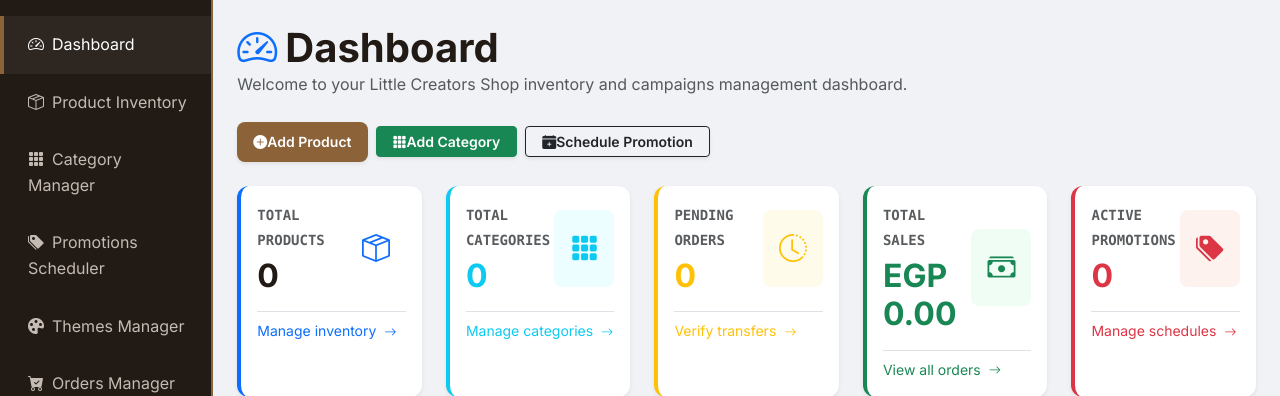
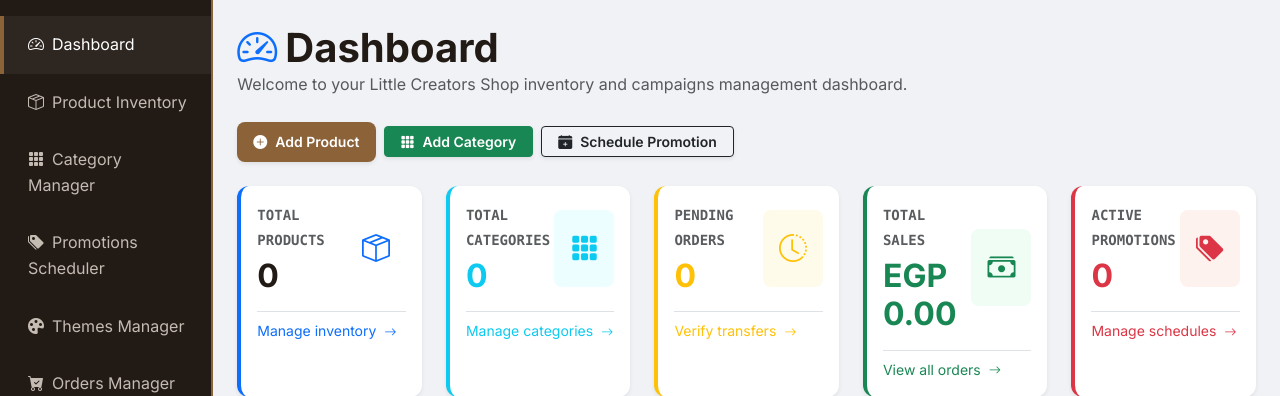
Before and after one commit to melkadi84/SoffianProject, a Django app: page /owners/ in a window 1280 px wide. Shown: the part 74-470 px from the top of the page. Run offline with Django 5.2, Linux system fonts and the light colour scheme; the visitor is signed in with stand-in values (Sample User, id 1); data comes from the database, SQL or seed files in the repository; data that the repository does not hold is empty; parts of the project's set-up code (start-up, migrations or seed data) failed here and were passed over; some libraries are stand-ins or nearby versions; some web fonts are replaced.

Commit message:
Fix template import load translate_tags in product_form.html and update dashboard button spacing

```diff
--- a/core/tests.py
+++ b/core/tests.py
@@ -466,3 +466,9 @@ class CraftsTestCase(TestCase):
         self.product.refresh_from_db()
         self.assertEqual(float(self.product.rating), 4.8)
         self.assertEqual(self.product.review_count, 150)
+
+        # Verify templates render successfully without syntax errors
+        response = self.client.get('/owners/products/create/')
+        self.assertEqual(response.status_code, 200)
+        response = self.client.get(f'/owners/products/edit/{self.product.id}/')
+        self.assertEqual(response.status_code, 200)
--- a/owners/templates/owners/dashboard.html
+++ b/owners/templates/owners/dashboard.html
@@ -10,14 +10,14 @@
         <p class="text-muted">Welcome to your Little Creators Shop inventory and campaigns management dashboard.</p>
     </div>
     <div class="d-flex gap-2 align-items-center">
-        <a href="{% url 'owner_product_create' %}" class="btn btn-crafts-primary btn-sm px-3 d-flex align-items-center gap-1.5 fw-semibold shadow-sm">
-            <i class="bi bi-plus-circle-fill"></i>Add Product
+        <a href="{% url 'owner_product_create' %}" class="btn btn-crafts-primary btn-sm px-3 d-flex align-items-center fw-semibold shadow-sm">
+            <i class="bi bi-plus-circle-fill me-2"></i>Add Product
         </a>
-        <a href="{% url 'owner_category_create' %}" class="btn btn-success btn-sm px-3 d-flex align-items-center gap-1.5 fw-semibold shadow-sm text-white">
-            <i class="bi bi-grid-3x3-gap-fill"></i>Add Category
+        <a href="{% url 'owner_category_create' %}" class="btn btn-success btn-sm px-3 d-flex align-items-center fw-semibold shadow-sm text-white">
+            <i class="bi bi-grid-3x3-gap-fill me-2"></i>Add Category
         </a>
-        <a href="{% url 'owner_promotion_create' %}" class="btn btn-outline-dark btn-sm px-3 d-flex align-items-center gap-1.5 fw-semibold shadow-sm">
-            <i class="bi bi-calendar-plus-fill"></i>Schedule Promotion
+        <a href="{% url 'owner_promotion_create' %}" class="btn btn-outline-dark btn-sm px-3 d-flex align-items-center fw-semibold shadow-sm">
+            <i class="bi bi-calendar-plus-fill me-2"></i>Schedule Promotion
         </a>
     </div>
 </div>
--- a/owners/templates/owners/product_form.html
+++ b/owners/templates/owners/product_form.html
@@ -1,5 +1,6 @@
 {% extends 'owners/base_owner.html' %}
 {% load static %}
+{% load translate_tags %}
 
 {% block title %}
     {% if is_edit %}Edit Product - "{{ product.name }}"{% else %}Create Product{% endif %} - Owner Portal
```
